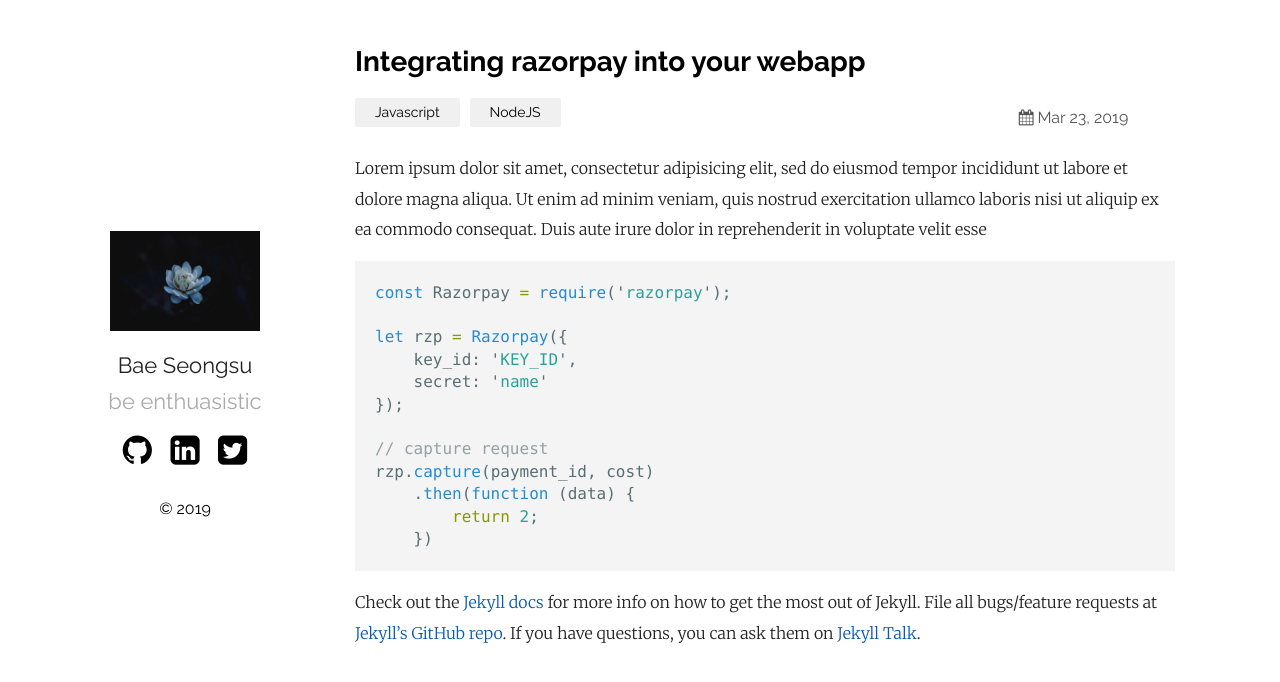
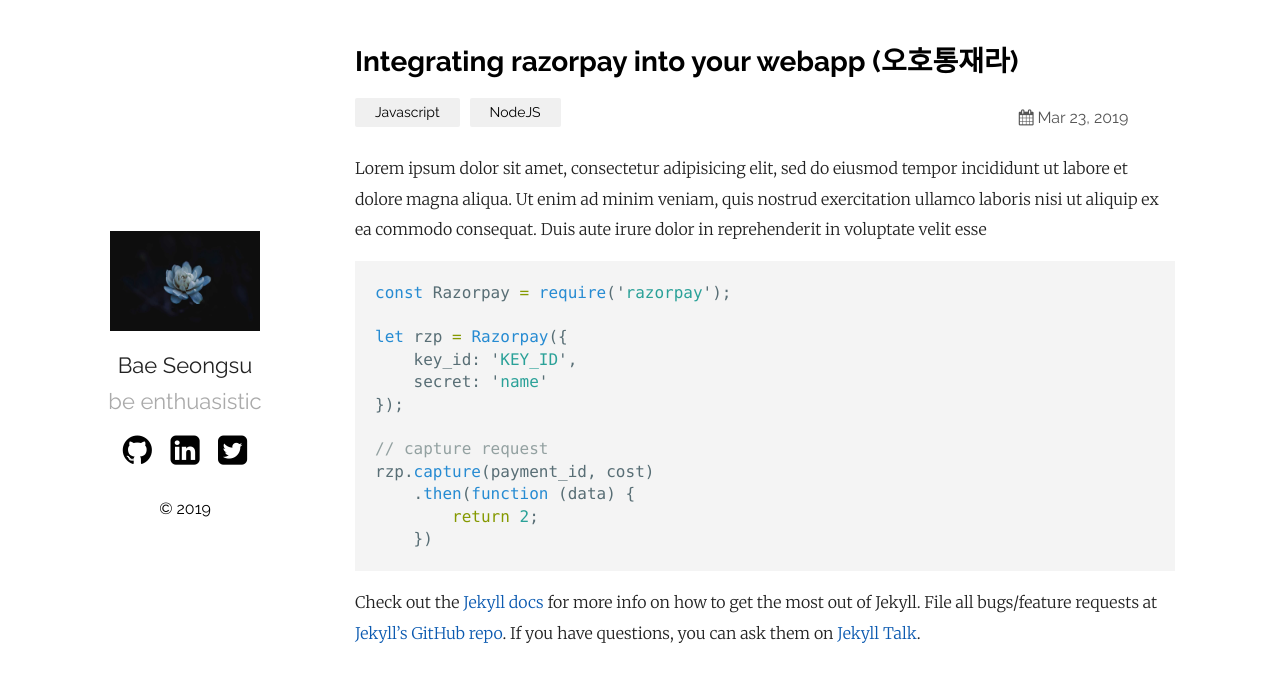
Before and after one commit to ChiOni/baeseongsu.github.io, a Jekyll site: the page built from _posts/2019-03-23-welcome-to-jekyll.markdown, in a window 1280 px wide. Shown: the top 682 px of the page. Built offline with Jekyll 4.4.1, drawn with Linux system fonts in a browser that asks for light colours.

Commit message:
title changes

```diff
--- a/_posts/2019-03-23-welcome-to-jekyll.markdown
+++ b/_posts/2019-03-23-welcome-to-jekyll.markdown
@@ -1,6 +1,6 @@
 ---
 layout: post
-title:  "Integrating razorpay into your webapp"
+title:  "Integrating razorpay into your webapp (오호통재라)"
 date:   2019-03-23 21:03:36 +0530
 categories: Javascript NodeJS
 ---
```
